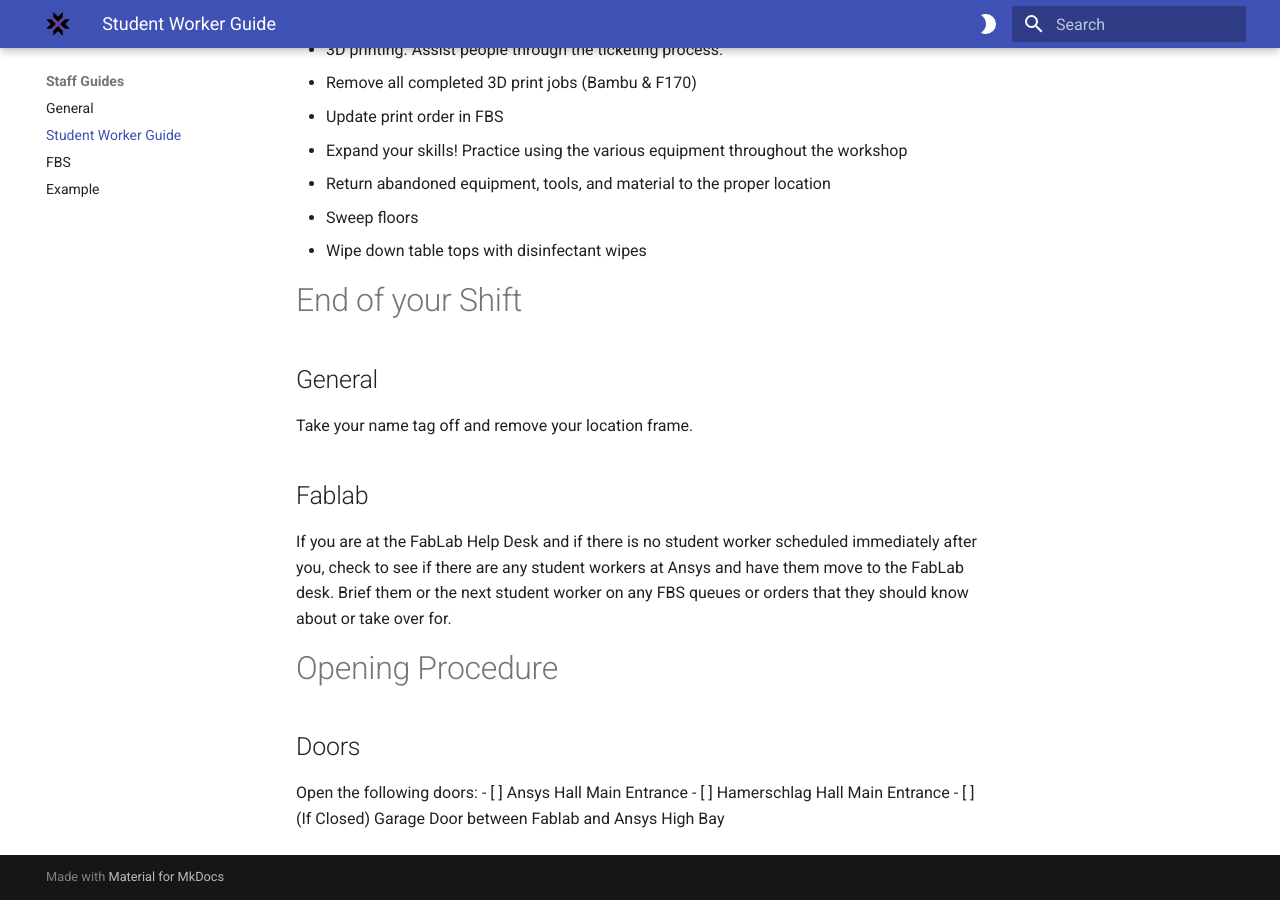
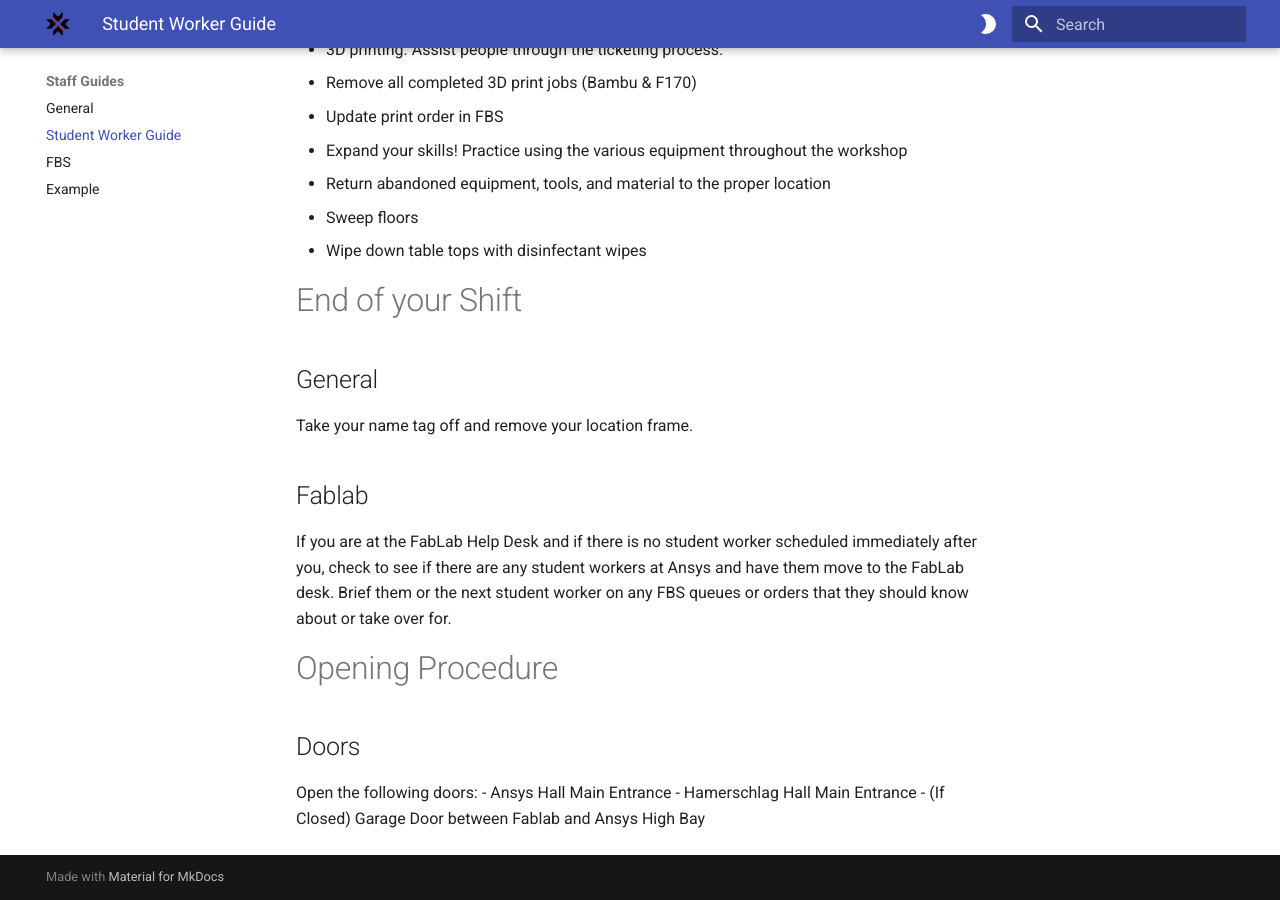
Before and after one commit to alexmnr/techspark, an MkDocs documentation site: the page built from docs/staff-guides/student-worker-guide.md, in a window 1280 px wide and 900 px high, scrolled down 2012 px. Built offline with MkDocs 1.6.1 and Material for MkDocs 9.7.7, drawn with Linux system fonts in a browser that asks for light colours.

Commit message:
Fix formatting of opening procedure checklist

```diff
--- a/docs/staff-guides/student-worker-guide.md
+++ b/docs/staff-guides/student-worker-guide.md
@@ -68,6 +68,6 @@
 # Opening Procedure
 ## Doors
 Open the following doors:
-- [ ] Ansys Hall Main Entrance
-- [ ] Hamerschlag Hall Main Entrance
-- [ ] (If Closed) Garage Door between Fablab and Ansys High Bay
+- Ansys Hall Main Entrance
+- Hamerschlag Hall Main Entrance
+- (If Closed) Garage Door between Fablab and Ansys High Bay
```
